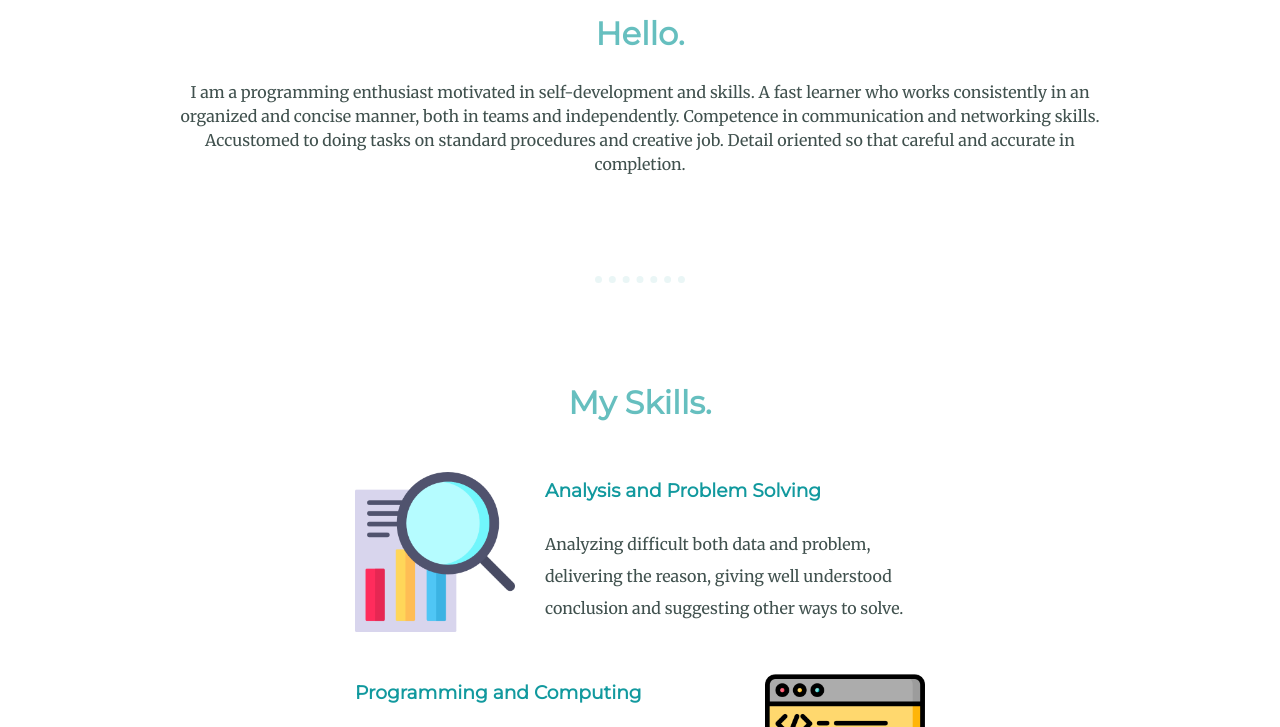
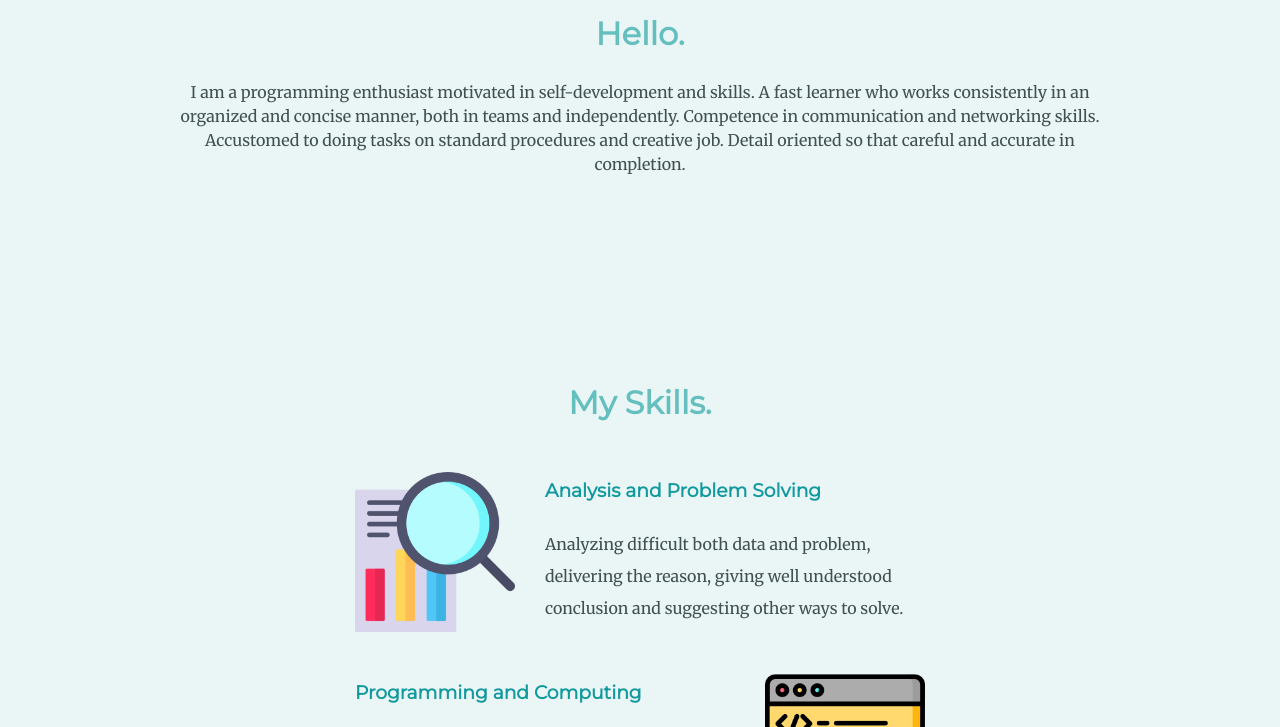
Before and after one commit to LaluIqb/CV-website, a plain HTML site: page index.html in a window 1280 px wide. Shown: the part 1063-1790 px from the top of the page. Drawn offline with Linux system fonts and the light colour scheme.

Commit message:
add background color

```diff
--- a/css/styles.css
+++ b/css/styles.css
@@ -55,6 +55,7 @@ hr {
 }
 
 .middle-container {
+    background-color: #EAF6F6;
     margin: 100px 0;
 }
 
```
